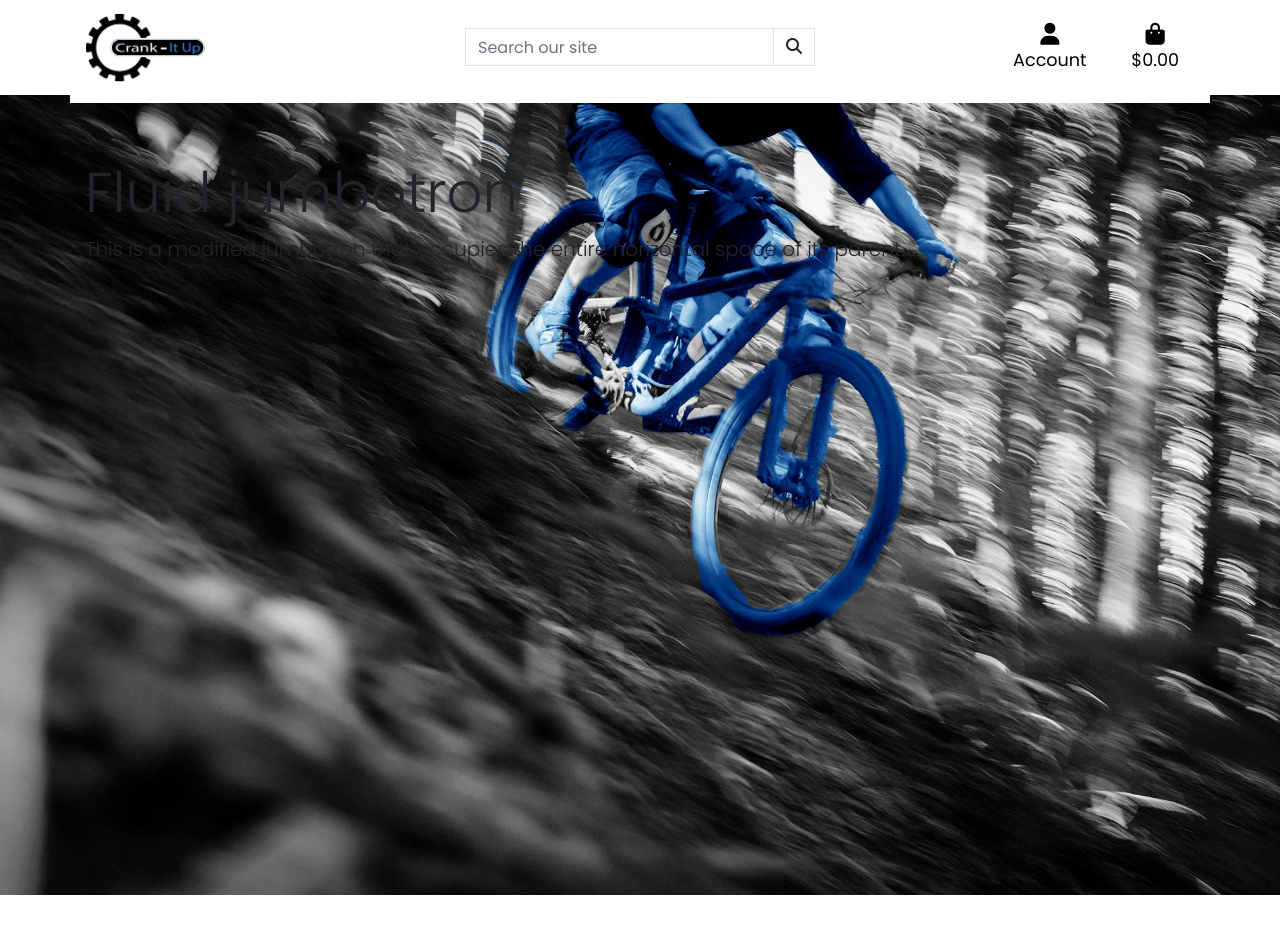
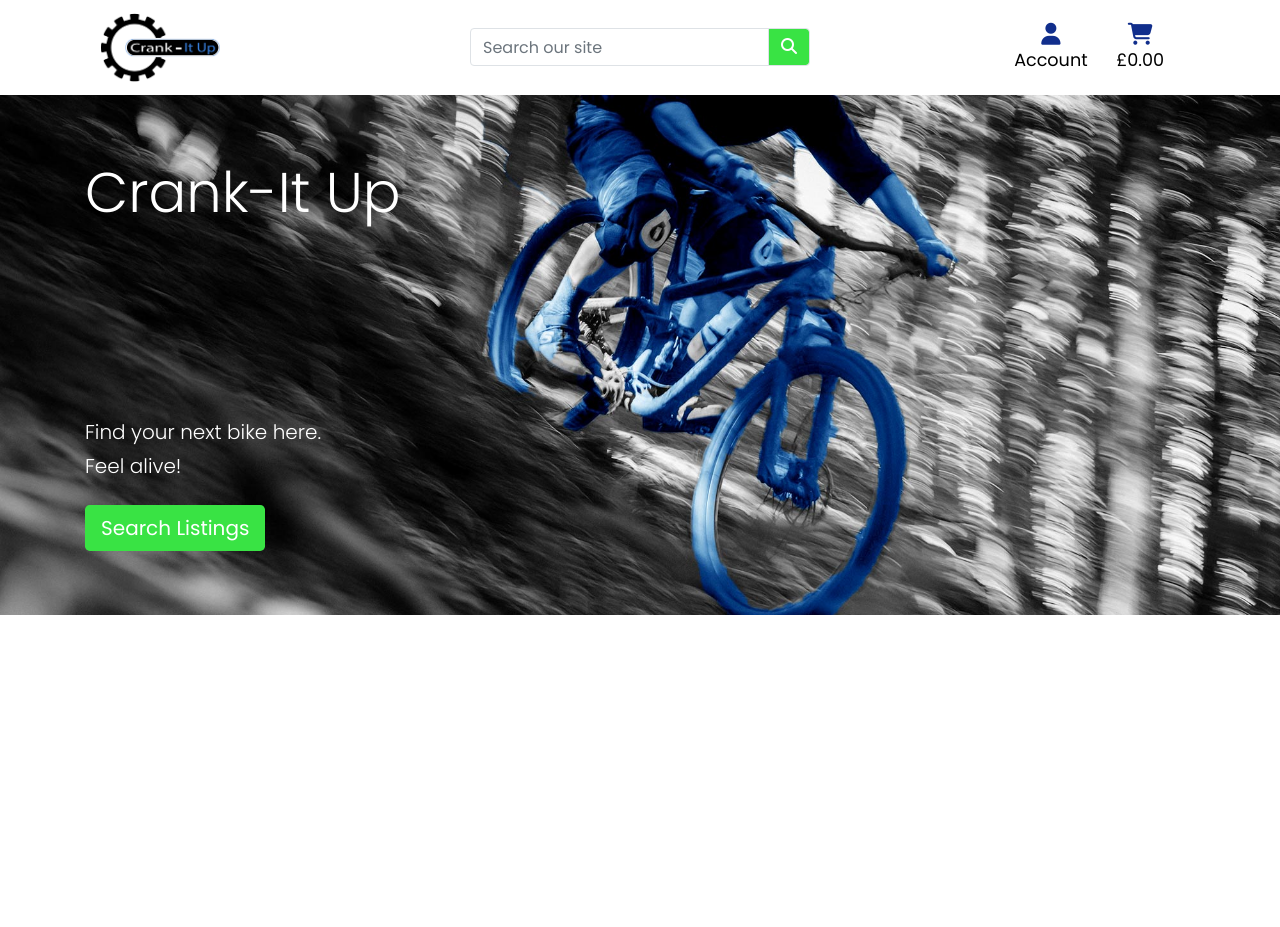
Before and after one commit to DaveWhiteh/CIU-Test, a Django app: page / in a window 1280 px wide. After the commit the page ends 615 px from the top, so only its background shows below. Run offline with Django 3.2, Linux system fonts and the light colour scheme; some libraries are stand-ins or nearby versions.

Commit message:
Alter navbar and complete jumbotron

```diff
--- a/home/templates/home/index.html
+++ b/home/templates/home/index.html
@@ -10,10 +10,12 @@
 {% endblock %}
 
 {% block content %}
-    <div class="jumbotron jumbotron-fluid">
+    <div class="jumbotron jumbotron-fluid d-flex align-items-end">
         <div class="container">
-            <h1 class="display-4">Fluid jumbotron</h1>
-            <p class="lead">This is a modified jumbotron that occupies the entire horizontal space of its parent.</p>
+            <h1 class="display-4 text-white">Crank-It Up</h1>
+            <p class="lead text-white mb-1">Find your next bike here.</p>
+            <p class="lead text-white">Feel alive!</p>
+            <a class="btn btn-primary btn-lg mt-2" href="#" role="button">Search Listings</a>
         </div>
     </div>
 {% endblock %}
--- a/static/css/style.css
+++ b/static/css/style.css
@@ -8,6 +8,7 @@
     --dark-blue: #112e8c;
     /* Tints */
     --light-blue: #98bef0;
+    --dark-green: #33cc3d;
 }
 
 /* --------------------------------------------------------------------------------------- Text/Padding/Margin */
@@ -127,6 +128,47 @@ body {
 
 .jumbotron {
     background: url('/media/jumbotron-desktop.jpg');
+    background-repeat: no-repeat;
+    background-position: center;
     background-size: cover;
-    height: 100vh;
+    -webkit-background-size: cover;
+    -moz-background-size: cover;
+    -o-background-size: cover;
+    height: 65vh;
+    position: relative;
 }
+
+
+
+.btn {
+    background-color: var(--green);
+    border: var(--green);
+}
+
+.btn:hover {
+    background-color: var(--dark-green);
+}
+
+.icon {
+    color: var(--white);
+}
+
+.icon-blue {
+    color: var(--dark-blue);
+}
+
+
+
+
+
+@media screen and (min-width: 992px) {
+    .jumbotron {
+        background-position: initial;
+        position: relative;
+    }
+
+    .display-4 {
+        position: absolute;
+        top: 4rem;
+    }
+}
--- a/templates/base.html
+++ b/templates/base.html
@@ -43,8 +43,9 @@
 </head>
 
 <body>
-    <header class="container fixed-top">
-        <div id="topnav" class="row bg-white pt-lg-2 d-none d-lg-flex">
+    <header>
+        <nav class="navbar navbar-expand-xl fixed-top bg-white d-none d-lg-flex">
+            <div class="container">
                 <!-- Logo -->
                 <div class="col-12 col-lg-4 my-auto">
                     <a href="{% url 'home' %}" class="navbar-brand">
@@ -52,12 +53,14 @@
                     </a>
                 </div>
 
-            <div class="col-12 col-lg-4 my-auto py-1 py-lg-0">
+                <!-- Search Box -->
+                <div class="col-12 col-lg-4 my-auto">
                     <form method="GET" action="">
                         <div class="input-group w-100">
-                        <input class="form-control border border-black rounded-0" type="text" name="q" placeholder="Search our site">
+                            <input class="form-control border border-black rounded-3" type="text" name="q"
+                                placeholder="Search our site">
                             <div class="input-group-append">
-                            <button class="form-control btn btn-black border border-black rounded-0" type="submit">
+                                <button class="form-control btn btn-black border border-black rounded-3" type="submit">
                                     <span class="icon">
                                         <i class="fas fa-search"></i>
                                     </span>
@@ -67,13 +70,16 @@
                     </form>
                 </div>
 
-            <div class="col-12 col-lg-4 my-auto py-1 py-lg-0">
+                <!-- Nav -->
+                <div class="col-12 col-lg-4 my-auto">
                     <ul class="list-inline list-unstyled text-center text-lg-right my-0">
+
+                        <!-- Dropdown -->
                         <li class="list-inline-item dropdown">
-                        <a class="text-black nav-link" href="#" id="user-options" data-toggle="dropdown"
+                            <a class="text-black nav-link pr-0" href="#" id="user-options" data-toggle="dropdown"
                                 aria-haspopup="true" aria-expanded="false">
                                 <div class="text-center">
-                                <div><i class="fas fa-user fa-lg"></i></div>
+                                    <div><i class="fas fa-user fa-lg icon-blue"></i></div>
                                     <p class="my-0">Account</p>
                                 </div>
                             </a>
@@ -88,15 +94,18 @@
                                 {% endif %}
                             </div>
                         </li>
+
+                        <!-- Basket -->
                         <li class="list-inline-item">
-                        <a class="{% if grand_total %}text-info font-weight-bold{% else %}text-black{% endif %} nav-link" href="">
+                            <a class="{% if grand_total %}text-info font-weight-bold{% else %}text-black{% endif %} nav-link"
+                                href="">
                                 <div class="text-center">
-                                <div><i class="fas fa-shopping-bag fa-lg"></i></div>
+                                    <div><i class="fa-solid fa-cart-shopping fa-lg icon-blue"></i></div>
                                     <p class="my-0">
                                         {% if grand_total %}
-                                        ${{ grand_total|floatformat:2 }}
+                                        £{{ grand_total|floatformat:2 }}
                                         {% else %}
-                                        $0.00
+                                        £0.00
                                         {% endif %}
                                     </p>
                                 </div>
@@ -105,11 +114,8 @@
                     </ul>
                 </div>
             </div>
-        <div class="row bg-white">
-            <nav class="navbar navbar-expand-lg navbar-light w-100">
+        </nav>
         {% include 'includes/mobile-nav.html' %}
-            </nav>
-        </div>
     </header>
 
     {% if messages %}
--- a/templates/includes/mobile-nav.html
+++ b/templates/includes/mobile-nav.html
@@ -1,45 +1,22 @@
-<div id="topnav" class="row bg-white d-flex d-lg-none">
+<nav class="navbar navbar-expand-xl fixed-top bg-white d-block d-lg-none">
+    <div class="container">
         <!-- Logo -->
-    <div class="col-2 my-auto">
+        <div class="col-2 col-sm-5 my-auto">
             <a href="{% url 'home' %}" class="navbar-brand">
                 <img src="media/logo_v1.png" alt="CIU-Test Logo" id="ciu-logo" class="img-logo">
             </a>
         </div>
 
         <!-- Nav -->
-    <div class="col-10 my-auto py-1 py-lg-0">
-        <ul class="list-inline list-unstyled text-end text-lg-right my-0">
+        <div class="col-10 col-sm-5 my-auto pr-0">
+            <ul class="list-inline list-unstyled text-right my-0 pr-0">
 
-            <!-- Search Dropdown -->
-            <li class="list-inline-item">
-                <a class="text-black nav-link d-block d-lg-none" href="#" id="mobile-search" data-toggle="dropdown" aria-haspopup="true" aria-expanded="false">
-                    <div class="text-center">
-                        <div><i class="fas fa-search fa-lg"></i></div>
-                        <p class="my-0">Search</p>
-                    </div>
-                </a>
-                <div class="dropdown-menu border-0 w-100 p-3 rounded-0 my-0" aria-labelledby="mobile-search">
-                    <form class="form" method="GET" action="">
-                        <div class="input-group w-100">
-                            <input class="form-control border border-black rounded-0" type="text" name="q" placeholder="Search our site">
-                            <div class="input-group-append">
-                                <button class="form-control form-control btn btn-black border border-black rounded-0" type="submit">
-                                    <span class="icon">
-                                        <i class="fas fa-search"></i>
-                                    </span>
-                                </button>
-                            </div>
-                        </div>
-                    </form>
-                </div>
-            </li>
-
-            <!-- Account Dropdown -->
+                <!-- Dropdown -->
                 <li class="list-inline-item dropdown">
-                <a class="text-black nav-link" href="#" id="user-options" data-toggle="dropdown"
+                    <a class="text-black nav-link pr-0" href="#" id="user-options" data-toggle="dropdown"
                         aria-haspopup="true" aria-expanded="false">
                         <div class="text-center">
-                        <div><i class="fas fa-user fa-lg"></i></div>
+                            <div><i class="fas fa-user fa-lg icon-blue"></i></div>
                             <p class="my-0">Account</p>
                         </div>
                     </a>
@@ -60,7 +37,7 @@
                     <a class="{% if grand_total %}text-info font-weight-bold{% else %}text-black{% endif %} nav-link"
                         href="">
                         <div class="text-center">
-                        <div><i class="fas fa-shopping-bag fa-lg"></i></div>
+                            <div><i class="fa-solid fa-cart-shopping fa-lg icon-blue"></i></div>
                             <p class="my-0">
                                 {% if grand_total %}
                                 £{{ grand_total|floatformat:2 }}
@@ -73,4 +50,22 @@
                 </li>
             </ul>
         </div>
+
+        <!-- Search Box -->
+        <div class="col-12 my-auto pt-3 pb-2">
+            <form method="GET" action="">
+                <div class="input-group w-100">
+                    <input class="form-control border border-black rounded-3" type="text" name="q"
+                        placeholder="Search our site">
+                    <div class="input-group-append">
+                        <button class="form-control btn btn-black border border-black rounded-3" type="submit">
+                            <span class="icon">
+                                <i class="fas fa-search"></i>
+                            </span>
+                        </button>
                     </div>
+                </div>
+            </form>
+        </div>
+    </div>
+</nav>
```
Also changed, not shown: templates/includes/main-nav.html (deleted). Lines whose indentation alone changed are shown as unchanged.
